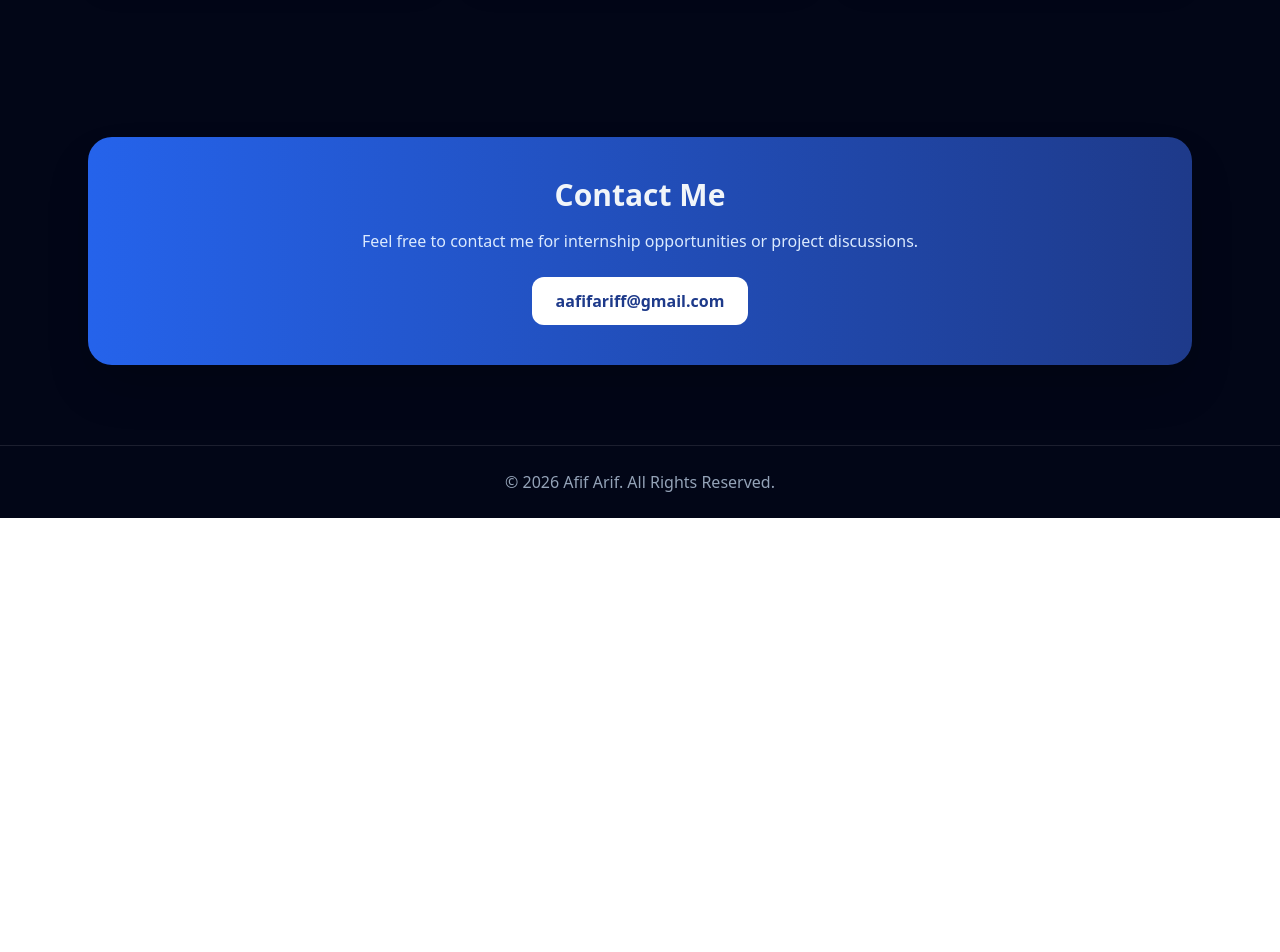
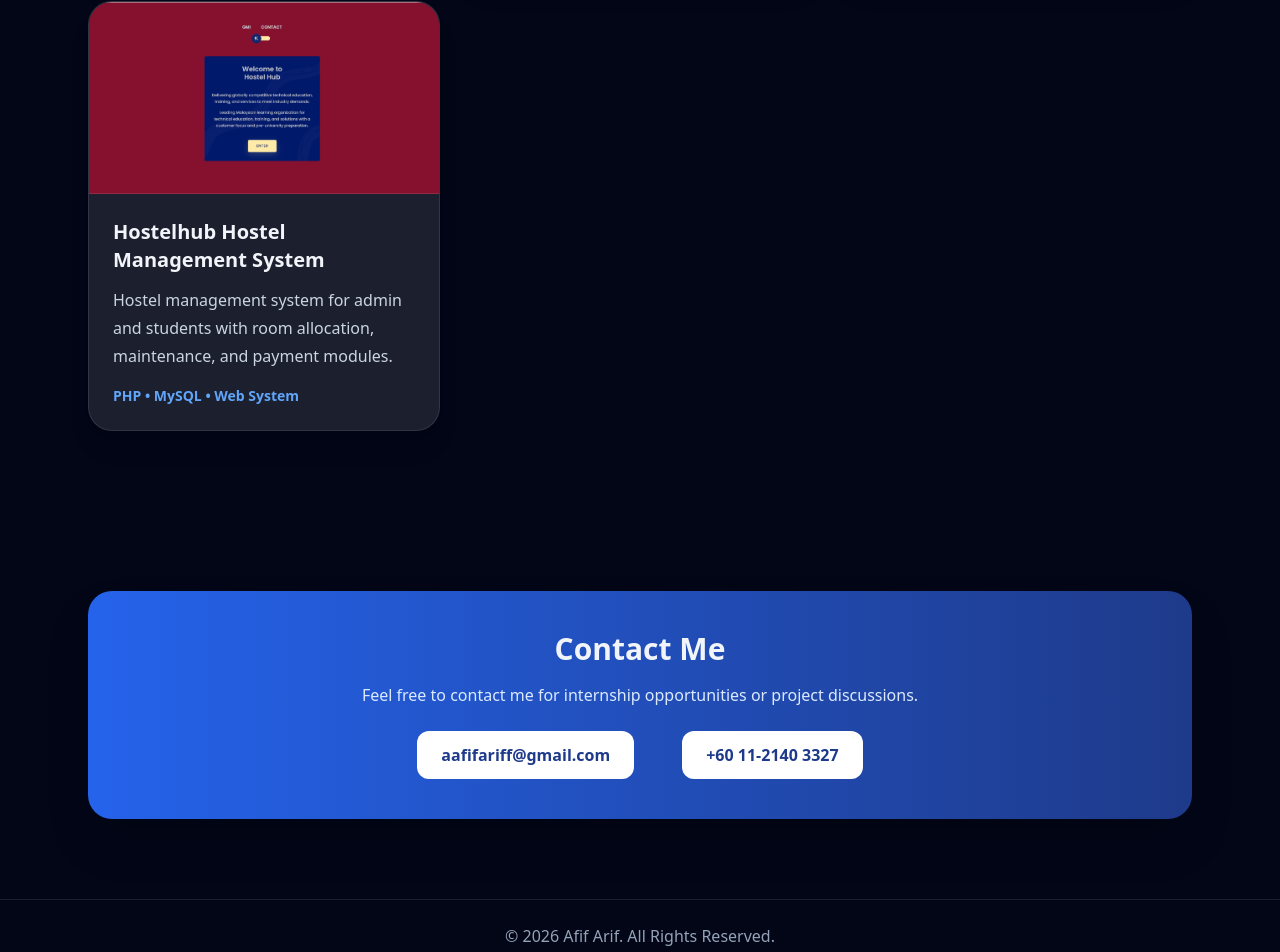
Before and after one commit to Arif22222/AfifArif_Portfolio, a React (Create React App) app: page / in a window 1280 px wide. Shown: the part 1841-2793 px from the top of the page. Before the commit the page ends 2359 px from the top, so only its background shows below. Built offline with nearby package versions, Linux system fonts and the light colour scheme.

Commit message:
add Hostelhub project

```diff
--- a/src/App.js
+++ b/src/App.js
@@ -1,6 +1,7 @@
 import Smartkindy from "./assets/Smartkindy.png";
 import Freshmart from "./assets/Freshmart.png";
 import Enroll from "./assets/Enroll.png";
+import Hostelhub from "./assets/Hostelhub.png";
 
 
 function App() {
@@ -28,6 +29,13 @@ function App() {
       desc: "Course enrollment system using JSP, Servlet and database integration for managing users, courses and enrollments.",
       tech: "Java • JSP • Servlet • MySQL",
       image: Enroll
+    },
+        {
+      title: "Hostelhub Hostel Management System",
+      desc: "Hostel management system for admin and students with room allocation, maintenance, and payment modules.",
+      tech: "PHP • MySQL • Web System",
+      image: Hostelhub,
+      link: "https://hostelhub-project-alifdanialnasri.infinityfree.me/?i=1"
     }
   ];
 
@@ -141,6 +149,9 @@ function App() {
           <p className="bg-white text-blue-900 inline-block px-6 py-3 rounded-xl font-semibold">
             aafifariff@gmail.com
           </p>
+                    <p className="bg-white text-blue-900 inline-block px-6 py-3 ml-12 rounded-xl font-semibold">
+            +60 11-2140 3327
+          </p>
         </div>
       </section>
 
```
Also changed, not shown: src/assets/Hostelhub.png (added).
